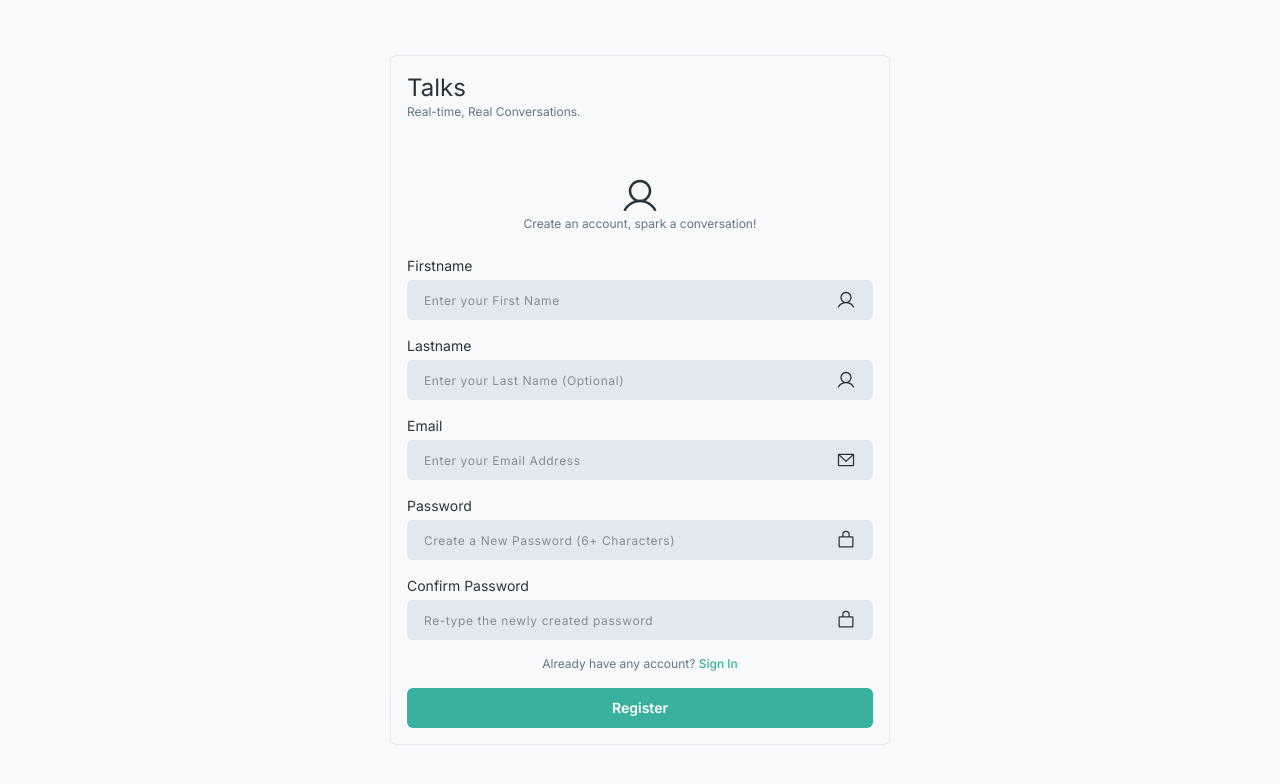
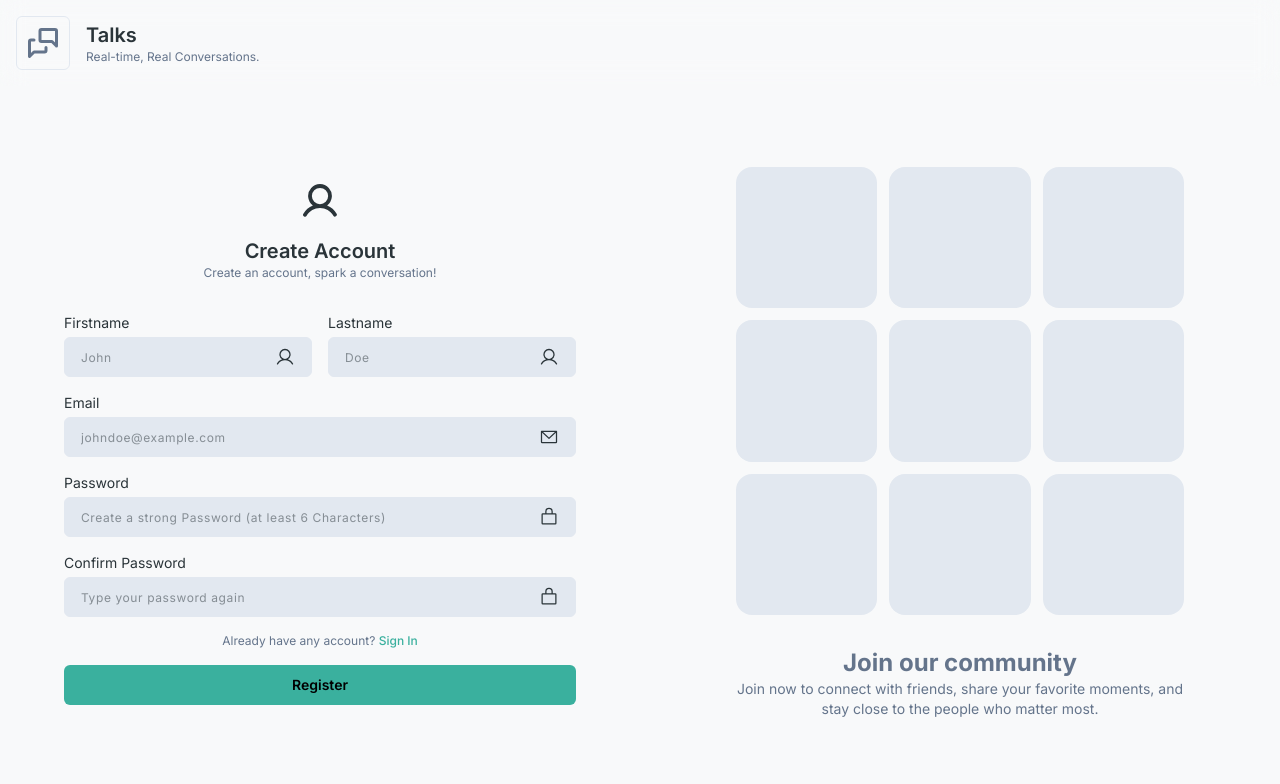
Before and after one commit to GS-GauravSingh/Talks-Frontend, a React (Vite) app: page /auth/signup in a window 1280 px wide. Shown: the top 784 px of the page. Built offline with nearby package versions, Linux system fonts and the light colour scheme.

Commit message:
added a image pattern on authentication pages (signup, signin, and verify), implement react-hot-toast - for displaying toast messages.

```diff
--- a/package.json
+++ b/package.json
@@ -20,6 +20,7 @@
     "react": "^19.0.0",
     "react-dom": "^19.0.0",
     "react-hook-form": "^7.54.2",
+    "react-hot-toast": "^2.5.2",
     "react-icons": "^5.5.0",
     "react-router": "^7.3.0",
     "tailwindcss": "^4.0.12",
--- /dev/null
+++ b/src/components/AuthImagePattern.jsx
@@ -0,0 +1,22 @@
+const AuthImagePattern = ({ title, subtitle }) => {
+	return (
+		<div className="hidden lg:flex items-center justify-center p-4">
+			<div className="max-w-md text-center">
+				<div className="grid grid-cols-3 gap-3 mb-8">
+					{[...Array(9)].map((_, i) => (
+						<div
+							key={i}
+							className={`aspect-square rounded-2xl bg-borderColor ${
+								i % 2 === 0 ? "animate-pulse" : ""
+							}`}
+						/>
+					))}
+				</div>
+				<h2 className="text-2xl font-bold">{title}</h2>
+				<p className="text-sm">{subtitle}</p>
+			</div>
+		</div>
+	);
+};
+
+export default AuthImagePattern;
--- a/src/components/CountrySelect.jsx
+++ b/src/components/CountrySelect.jsx
@@ -22,7 +22,7 @@ function CountrySelect() {
 					<option
 						value=""
 						className={`bg-borderColor`}
-						selected
+						defaultValue
 						disabled
 					>
 						Select Country
--- a/src/components/index.js
+++ b/src/components/index.js
@@ -1,8 +1,15 @@
+import AuthImagePattern from "./AuthImagePattern";
 import CountrySelect from "./CountrySelect";
 import Emojipicker from "./Emojipicker";
 import GifPicker from "./GifPicker";
 import TextMessage from "./messages/TextMessage";
 import ThemeSwitcher from "./ThemeSwitcher";
 
-
-export { ThemeSwitcher, TextMessage, GifPicker, Emojipicker, CountrySelect };
+export {
+	ThemeSwitcher,
+	TextMessage,
+	GifPicker,
+	Emojipicker,
+	CountrySelect,
+	AuthImagePattern,
+};
--- a/src/main.jsx
+++ b/src/main.jsx
@@ -3,11 +3,13 @@ import ReactDOM from "react-dom/client";
 import "./index.css";
 import { BrowserRouter } from "react-router";
 import AppRoutes from "./routes";
+import { Toaster } from "react-hot-toast";
 
 ReactDOM.createRoot(document.getElementById("root")).render(
 	<React.StrictMode>
 		<BrowserRouter>
 			<AppRoutes />
+			<Toaster position="top-center" reverseOrder={true} />
 		</BrowserRouter>
 	</React.StrictMode>
 );
--- a/src/pages/auth/Signin.jsx
+++ b/src/pages/auth/Signin.jsx
@@ -6,11 +6,14 @@ import {
 	User,
 } from "@phosphor-icons/react";
 import { EnvelopeSimple } from "@phosphor-icons/react/dist/ssr";
-import React, { useState } from "react";
+import React, { useEffect, useState } from "react";
 import { Link } from "react-router";
 import { z } from "zod"; // `z` is the core object from Zod that helps define and validate schemas.
 import { zodResolver } from "@hookform/resolvers/zod"; // `zodResolver` connects Zod with React Hook Form, so React Hook Form can use the Zod schema for validation.
 import { useForm } from "react-hook-form";
+import toast from "react-hot-toast";
+import { TbMessages } from "react-icons/tb";
+import { AuthImagePattern } from "../../components";
 
 function Signin() {
 	// Creating Schema
@@ -49,25 +52,51 @@ function Signin() {
 	function onSubmit(data) {
 		console.log(data);
 	}
+
+	// Form validation Error - Displaying as Toast Errors.
+	useEffect(() => {
+		if (errors.email) {
+			toast.error(errors.email.message);
+		}
+		if (errors.password) {
+			toast.error(errors.password.message);
+		}
+	}, [errors]);
 	return (
-		<div className="min-h-screen w-full flex items-center justify-center px-4 py-4">
-			<div className="w-full max-w-[500px] border border-borderColor rounded-md px-4 py-4 space-y-6">
-				<div className="flex flex-col mb-14">
-					<h3 className="text-heading text-2xl">Talks</h3>
+		<div className="min-h-screen flex flex-col">
+			{/* Header */}
+			<div className=" p-4 sticky top-0 z-50 backdrop-blur-md">
+				<div className="flex items-center gap-4">
+					<span className="text-4xl border p-2 rounded-md border-borderColor hover:text-black hover:bg-highlight hover:border-highlight transition-all duration-75 ease-in">
+						<TbMessages />
+					</span>
+
+					<div className="flex flex-col">
+						<h3 className="text-heading font-semibold text-xl">
+							Talks
+						</h3>
 						<p className="text-xs whitespace-nowrap">
 							Real-time, Real Conversations.
 						</p>
 					</div>
+				</div>
+			</div>
 
+			{/* Main Content */}
+			<div className="flex-grow grid grid-rows-1 grid-cols-1 lg:grid-cols-2">
+
+				{/* Left Side */}
+				<div className="p-4 space-y-6 flex items-center justify-center">
+					<div className="w-full max-w-lg space-y-8">
 						<div className="flex flex-col items-center">
 							<h3 className="text-heading text-2xl">
-						<User size={40} weight="regular" />
+								<User size={40} weight="bold" />
 							</h3>
-					<p className="text-xs text-center">
-						<span className="">Your chats are waiting </span>
-						<span className="whitespace-nowrap">
-							— sign in now.
-						</span>
+							<p className="text-heading text-xl font-semibold mt-4">
+								Welcome Back
+							</p>
+							<p className="text-xs text-center whitespace-nowrap">
+								Sign in to Continue
 							</p>
 						</div>
 
@@ -93,16 +122,12 @@ function Signin() {
 										{...register("email")}
 									/>
 									<span className="flex items-center absolute right-4 top-1/2 -translate-y-1/2 z-0">
-								<EnvelopeSimple size={20} weight="regular" />
+										<EnvelopeSimple
+											size={20}
+											weight="regular"
+										/>
 									</span>
 								</div>
-
-						{/* Display error message if 'email' has an error */}
-						{errors.email && (
-							<p className="text-xs text-red-700">
-								{errors.email.message}
-							</p>
-						)}
 							</div>
 
 							{/* Password */}
@@ -115,7 +140,9 @@ function Signin() {
 								</label>
 								<div className="w-full relative text-heading">
 									<input
-								type={showPassword ? "text" : "password"}
+										type={
+											showPassword ? "text" : "password"
+										}
 										id="userPassword"
 										placeholder="Enter your Account Password"
 										className="w-full border border-borderColor rounded-md bg-borderColor text-heading h-10 pl-4 pr-14 outline-none text-xs tracking-wider"
@@ -128,17 +155,13 @@ function Signin() {
 										{showPassword ? (
 											<Eye size={20} weight="regular" />
 										) : (
-									<EyeClosed size={20} weight="regular" />
+											<EyeClosed
+												size={20}
+												weight="regular"
+											/>
 										)}
 									</span>
 								</div>
-
-						{/* Display error message if 'password' has an error */}
-						{errors.password && (
-							<p className="text-xs text-red-700">
-								{errors.password.message}
-							</p>
-						)}
 							</div>
 
 							{/* Sign Up - Didn't have any account? */}
@@ -155,13 +178,21 @@ function Signin() {
 							{/* Submit Button */}
 							<button
 								type="submit"
-						className="bg-highlight text-white h-10 w-full rounded-md text-sm cursor-pointer font-semibold"
+								className="bg-highlight text-black h-10 w-full rounded-md text-sm cursor-pointer font-semibold active:scale-95 transition-all duration-75 ease-in"
 							>
 								Sign In
 							</button>
 						</form>
 					</div>
 				</div>
+
+				{/* Right Side */}
+				<AuthImagePattern
+					title="Welcome Back!"
+					subtitle="Stay connected with those who matter — log in to check messages, reply to chats, and never miss a moment."
+				/>
+			</div>
+		</div>
 	);
 }
 
--- a/src/pages/auth/Signup.jsx
+++ b/src/pages/auth/Signup.jsx
@@ -1,10 +1,13 @@
 import { Envelope, LockSimple, User } from "@phosphor-icons/react";
 import { EnvelopeSimple } from "@phosphor-icons/react/dist/ssr";
-import React from "react";
+import React, { useEffect } from "react";
 import { Link } from "react-router";
 import { useForm } from "react-hook-form";
 import { z } from "zod"; // `z` is the core object from Zod that helps define and validate schemas.
 import { zodResolver } from "@hookform/resolvers/zod"; // `zodResolver` connects Zod with React Hook Form, so React Hook Form can use the Zod schema for validation.
+import AuthImagePattern from "../../components/AuthImagePattern";
+import toast from "react-hot-toast";
+import { TbMessages } from "react-icons/tb";
 
 function Signup() {
 	// Creating Schema
@@ -34,7 +37,9 @@ function Signup() {
 				.string("Password is required!")
 				.min(6, "Password must be at least 6 characters."),
 
-			confirmPassword: z.string().min(6, "Confirm Password must be at least 6 characters."),
+			confirmPassword: z
+				.string()
+				.min(6, "Confirm Password must be at least 6 characters."),
 		})
 
 		// zod allows us to write custom validation logic via `.refine()`.
@@ -62,20 +67,57 @@ function Signup() {
 		console.log(data);
 	}
 
+	// Form validation Error - Displaying as Toast Errors.
+	useEffect(() => {
+		if (errors.firstname) {
+			toast.error(errors.firstname.message);
+		}
+		if (errors.lastname) {
+			toast.error(errors.lastname.message);
+		}
+		if (errors.email) {
+			toast.error(errors.email.message);
+		}
+		if (errors.password) {
+			toast.error(errors.password.message);
+		}
+		if (errors.confirmPassword) {
+			toast.error(errors.confirmPassword.message);
+		}
+	}, [errors]);
+
 	return (
-		<div className="min-h-screen w-full flex items-center justify-center px-4 py-4">
-			<div className="w-full max-w-[500px] border border-borderColor rounded-md px-4 py-4 space-y-6">
-				<div className="flex flex-col mb-14">
-					<h3 className="text-heading text-2xl">Talks</h3>
+		<div className="min-h-screen flex flex-col">
+			{/* Header */}
+			<div className=" p-4 sticky top-0 z-50 backdrop-blur-md">
+				<div className="flex items-center gap-4">
+					<span className="text-4xl border p-2 rounded-md border-borderColor hover:text-black hover:bg-highlight hover:border-highlight transition-all duration-75 ease-in">
+						<TbMessages />
+					</span>
+
+					<div className="flex flex-col">
+						<h3 className="text-heading font-semibold text-xl">
+							Talks
+						</h3>
 						<p className="text-xs whitespace-nowrap">
 							Real-time, Real Conversations.
 						</p>
 					</div>
+				</div>
+			</div>
 
+			{/* Main Content */}
+			<div className="flex-grow grid grid-rows-1 grid-cols-1 lg:grid-cols-2">
+				{/* Left Side */}
+				<div className="p-4 space-y-6 flex items-center justify-center">
+					<div className="w-full max-w-lg space-y-8">
 						<div className="flex flex-col items-center">
 							<h3 className="text-heading text-2xl">
-						<User size={40} weight="regular" />
+								<User size={40} weight="bold" />
 							</h3>
+							<p className="text-heading text-xl font-semibold mt-4">
+								Create Account
+							</p>
 							<p className="text-xs text-center">
 								<span className="">Create an account, </span>
 								<span className="whitespace-nowrap">
@@ -89,7 +131,8 @@ function Signup() {
 							onSubmit={handleSubmit(onSubmit)}
 							className="flex flex-col justify-center gap-4"
 						>
-					{/* First name */}
+							{/* First and Last Name */}
+							<div className="flex flex-col gap-4 sm:flex-row">
 								<div className="w-full flex flex-col gap-1 justify-center">
 									<label
 										htmlFor="userFirstName"
@@ -101,7 +144,7 @@ function Signup() {
 										<input
 											type="text"
 											id="userFirstName"
-								placeholder="Enter your First Name"
+											placeholder="John"
 											className="absolute left-0 z-50 w-full rounded-md h-full pl-4 pr-14 outline-none text-xs tracking-wider"
 											{...register("firstname")}
 										/>
@@ -109,16 +152,8 @@ function Signup() {
 											<User size={20} weight="regular" />
 										</span>
 									</div>
-
-						{/* Display error message if 'firstname' has an error */}
-						{errors.firstname && (
-							<p className="text-xs text-red-700">
-								{errors.firstname.message}
-							</p>
-						)}
 								</div>
 
-					{/* Last name (Optional) */}
 								<div className="w-full flex flex-col gap-1 justify-center">
 									<label
 										htmlFor="userLastName"
@@ -130,7 +165,7 @@ function Signup() {
 										<input
 											type="text"
 											id="userLastName"
-								placeholder="Enter your Last Name (Optional)"
+											placeholder="Doe"
 											className="absolute left-0 z-50 w-full rounded-md h-full pl-4 pr-14 outline-none text-xs tracking-wider"
 											{...register("lastname")}
 										/>
@@ -138,12 +173,7 @@ function Signup() {
 											<User size={20} weight="regular" />
 										</span>
 									</div>
-						{/* Display error message if 'lastname' has an error */}
-						{errors.lastname && (
-							<p className="text-xs text-red-700">
-								{errors.lastname.message}
-							</p>
-						)}
+								</div>
 							</div>
 
 							{/* Email */}
@@ -158,20 +188,17 @@ function Signup() {
 									<input
 										type="text"
 										id="userEmail"
-								placeholder="Enter your Email Address"
+										placeholder="johndoe@example.com"
 										className="absolute left-0 z-50 w-full rounded-md h-full pl-4 pr-14 outline-none text-xs tracking-wider"
 										{...register("email")}
 									/>
 									<span className="flex items-center absolute right-4 top-1/2 -translate-y-1/2 z-0">
-								<EnvelopeSimple size={20} weight="regular" />
+										<EnvelopeSimple
+											size={20}
+											weight="regular"
+										/>
 									</span>
 								</div>
-						{/* Display error message if 'email' has an error */}
-						{errors.email && (
-							<p className="text-xs text-red-700">
-								{errors.email.message}
-							</p>
-						)}
 							</div>
 
 							{/* Password */}
@@ -186,20 +213,17 @@ function Signup() {
 									<input
 										type="text"
 										id="userPassword"
-								placeholder="Create a New Password (6+ Characters)"
+										placeholder="Create a strong Password (at least 6 Characters)"
 										className="absolute left-0 z-50 w-full rounded-md h-full pl-4 pr-14 outline-none text-xs tracking-wider"
 										{...register("password")}
 									/>
 									<span className="flex items-center absolute right-4 top-1/2 -translate-y-1/2 z-0">
-								<LockSimple size={20} weight="regular" />
+										<LockSimple
+											size={20}
+											weight="regular"
+										/>
 									</span>
 								</div>
-						{/* Display error message if 'password' has an error */}
-						{errors.password && (
-							<p className="text-xs text-red-700">
-								{errors.password.message}
-							</p>
-						)}
 							</div>
 
 							{/* Confirm Password */}
@@ -214,20 +238,17 @@ function Signup() {
 									<input
 										type="text"
 										id="userConfirmPassword"
-								placeholder="Re-type the newly created password"
+										placeholder="Type your password again"
 										className="absolute left-0 z-50 w-full rounded-md h-full pl-4 pr-14 outline-none text-xs tracking-wider"
 										{...register("confirmPassword")}
 									/>
 									<span className="flex items-center absolute right-4 top-1/2 -translate-y-1/2 z-0">
-								<LockSimple size={20} weight="regular" />
+										<LockSimple
+											size={20}
+											weight="regular"
+										/>
 									</span>
 								</div>
-						{/* Display error message if 'password' has an error */}
-						{errors.confirmPassword && (
-							<p className="text-xs text-red-700">
-								{errors.confirmPassword.message}
-							</p>
-						)}
 							</div>
 
 							{/* Sign In - Already have any account? */}
@@ -244,13 +265,21 @@ function Signup() {
 							{/* Submit Button */}
 							<button
 								type="submit"
-						className="bg-highlight text-white h-10 w-full rounded-md text-sm cursor-pointer font-semibold"
+								className="bg-highlight text-black h-10 w-full rounded-md text-sm cursor-pointer font-semibold active:scale-95 transition-all duration-75 ease-in"
 							>
 								Register
 							</button>
 						</form>
 					</div>
 				</div>
+
+				{/* Right Side */}
+				<AuthImagePattern
+					title="Join our community"
+					subtitle="Join now to connect with friends, share your favorite moments, and stay close to the people who matter most."
+				/>
+			</div>
+		</div>
 	);
 }
 
--- a/src/pages/auth/Verify.jsx
+++ b/src/pages/auth/Verify.jsx
@@ -1,5 +1,7 @@
 import { User } from "@phosphor-icons/react";
 import React, { useEffect, useRef, useState } from "react";
+import { TbMessages } from "react-icons/tb";
+import { AuthImagePattern } from "../../components";
 
 function Verify() {
 	const inpuRef = useRef([]);
@@ -69,19 +71,37 @@ function Verify() {
 	}
 
 	return (
-		<div className="min-h-screen w-full flex items-center justify-center px-4 py-4">
-			<div className="w-full max-w-[500px] border border-borderColor rounded-md px-4 py-4 space-y-6">
-				<div className="flex flex-col mb-14">
-					<h3 className="text-heading text-2xl">Talks</h3>
+		<div className="min-h-screen flex flex-col">
+			{/* Header */}
+			<div className=" p-4 sticky top-0 z-50 backdrop-blur-md">
+				<div className="flex items-center gap-4">
+					<span className="text-4xl border p-2 rounded-md border-borderColor hover:text-black hover:bg-highlight hover:border-highlight transition-all duration-75 ease-in">
+						<TbMessages />
+					</span>
+
+					<div className="flex flex-col">
+						<h3 className="text-heading font-semibold text-xl">
+							Talks
+						</h3>
 						<p className="text-xs whitespace-nowrap">
 							Real-time, Real Conversations.
 						</p>
 					</div>
+				</div>
+			</div>
 
+			{/* Main Container */}
+			<div className="flex-grow grid grid-rows-1 grid-cols-1 lg:grid-cols-2">
+				{/* Left Side */}
+				<div className="p-4 space-y-6 flex items-center justify-center">
+					<div className="w-full max-w-lg space-y-8">
 						<div className="flex flex-col items-center">
 							<h3 className="text-heading text-2xl">
-						<User size={40} weight="regular" />
+								<User size={40} weight="bold" />
 							</h3>
+							<p className="text-heading text-xl font-semibold mt-4">
+								Verify Your Account
+							</p>
 							<p className="text-xs text-center">
 								<span className="">Your security, </span>
 								<span className="whitespace-nowrap">
@@ -93,8 +113,8 @@ function Verify() {
 						{/* OTP Verification Form */}
 						<form className="flex flex-col justify-center gap-4">
 							<p className="text-heading text-sm text-center">
-						Enter the 4-digit OTP sent to your registered email
-						address.
+								Enter the 4-digit OTP sent to your registered
+								email address.
 							</p>
 
 							{/* OTP Input Fields */}
@@ -145,20 +165,29 @@ function Verify() {
 									</span>
 								)}
 								<span className="text-red-500">
-							Do not share the verification code with anyone.
+									Do not share the verification code with
+									anyone.
 								</span>
 							</p>
 
 							{/* Submit Button */}
 							<button
 								type="submit"
-						className="bg-highlight text-white h-10 w-full rounded-md text-sm cursor-pointer font-semibold"
+								className="bg-highlight text-black h-10 w-full rounded-md text-sm cursor-pointer font-semibold active:scale-95 transition-all duration-75 ease-in"
 							>
 								Verify
 							</button>
 						</form>
 					</div>
 				</div>
+
+				{/* Right Side */}
+				<AuthImagePattern
+					title="Verify Your Account"
+					subtitle="One step away! Enter the OTP to secure your account and proceed."
+				/>
+			</div>
+		</div>
 	);
 }
 
--- a/src/routes/index.jsx
+++ b/src/routes/index.jsx
@@ -39,6 +39,7 @@ function index() {
 			<Route path="/auth/signup" element={<Signup />} />
 			<Route path="/auth/verify" element={<Verify />} />
 			<Route path="/auth/signin" element={<Signin />} />
+
 		</Routes>
 	);
 }
--- a/src/sections/Navbar.jsx
+++ b/src/sections/Navbar.jsx
@@ -1,4 +1,4 @@
-import React from "react";
+import React, { useEffect, useState } from "react";
 import { LuMessageSquare } from "react-icons/lu";
 import { TbMessages } from "react-icons/tb";
 import { IoIosLogOut } from "react-icons/io";
@@ -20,6 +20,21 @@ function Navbar() {
 		},
 	];
 
+	// Initializing the active navigation menu on component mount.
+	const [active, setActive] = useState(() => {
+		let activeIdx;
+		for (let index = 0; index < menu.length; index++) {
+			const element = menu[index];
+
+			if (element.path === window.location.pathname) {
+				activeIdx = index;
+				break;
+			}
+		}
+
+		return activeIdx;
+	});
+
 	return (
 		<div className="h-full w-[4.5rem] min-w-[4.5rem] flex flex-col items-center gap-4 px-2 py-2">
 			<div className="border-b border-borderColor py-[1.05rem] w-full flex justify-center">
@@ -31,24 +46,24 @@ function Navbar() {
 			{/* Navigation Menu */}
 			<div className="flex-grow flex flex-col items-center gap-4">
 				{menu.map(({ title, icon, path }, index) => {
-					const isActive = window.location.pathname === path;
 					return (
 						<NavLink
 							key={index}
 							to={path}
 							className="text-center space-y-1 cursor-pointer"
+							onClick={() => setActive(index)}
 						>
 							<div
-								className={`${isActive ? "bg-highlight border-highlight" : ""} flex justify-center border border-borderColor rounded-md px-2 py-2 text-base`}
+								className={`${active === index ? "bg-highlight border-highlight" : ""} flex justify-center border border-borderColor rounded-md px-2 py-2 text-base`}
 							>
 								<div
-									className={`${isActive ? "text-white" : ""} `}
+									className={`${active === index ? "text-white" : ""} `}
 								>
 									{icon}
 								</div>
 							</div>
 							<p
-								className={`${isActive ? "text-highlight font-semibold" : ""} text-xs`}
+								className={`${active === index ? "text-highlight font-semibold" : ""} text-xs`}
 							>
 								{title}
 							</p>
--- a/src/sections/UpdateProfile.jsx
+++ b/src/sections/UpdateProfile.jsx
@@ -20,8 +20,6 @@ function UpdateProfile() {
 		window.location.pathname === "/dashboard/update-profile" ? 0 : 1
 	);
 
-    useEffect(() => { console.log(window.location.pathname);
-    })
 	const menu = [
 		{
 			title: "Update Profile",
```
Also changed, not shown: 1 other file (tests, documents, lock files or other folders). Lines whose indentation alone changed are shown as unchanged.
